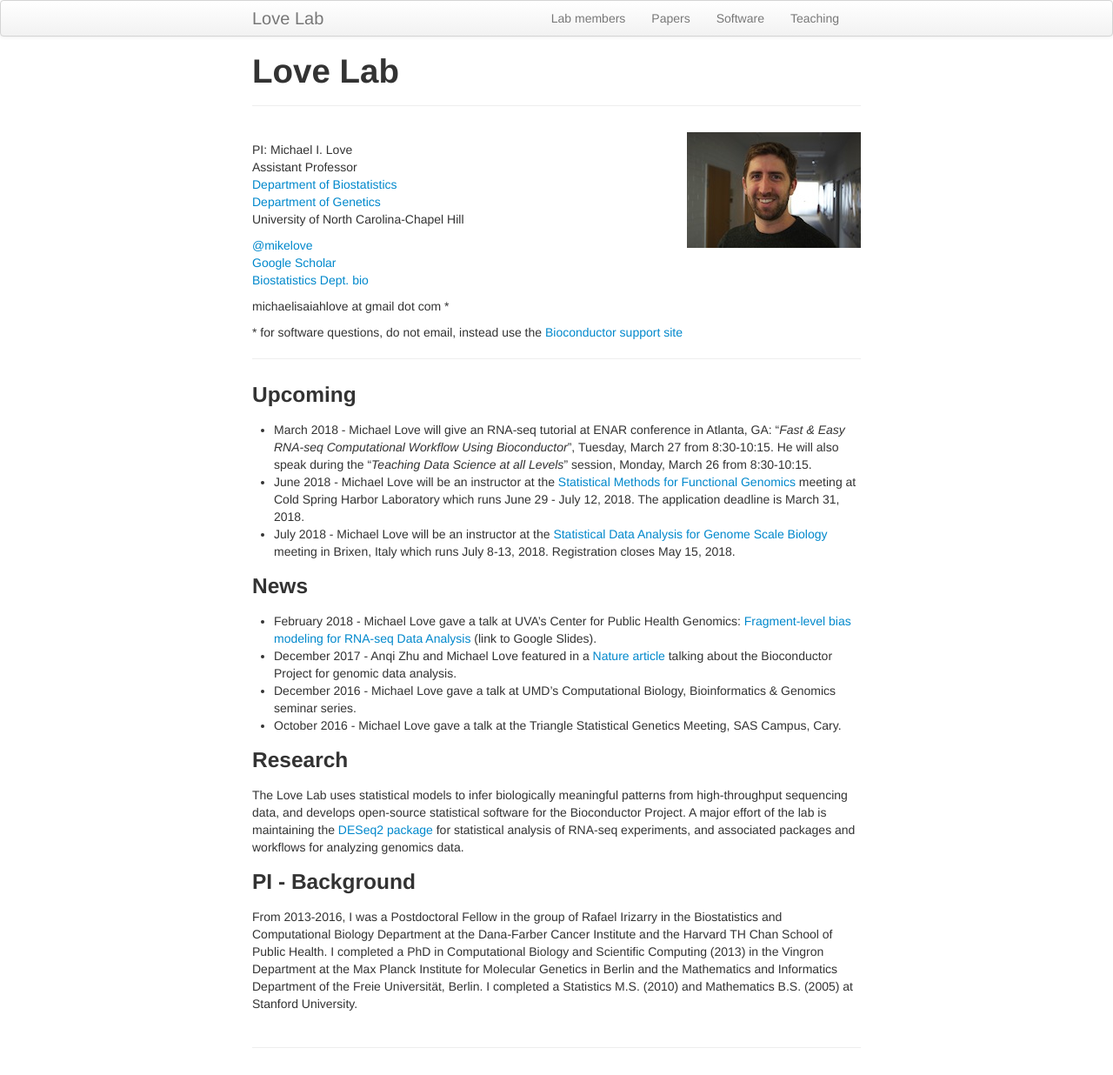
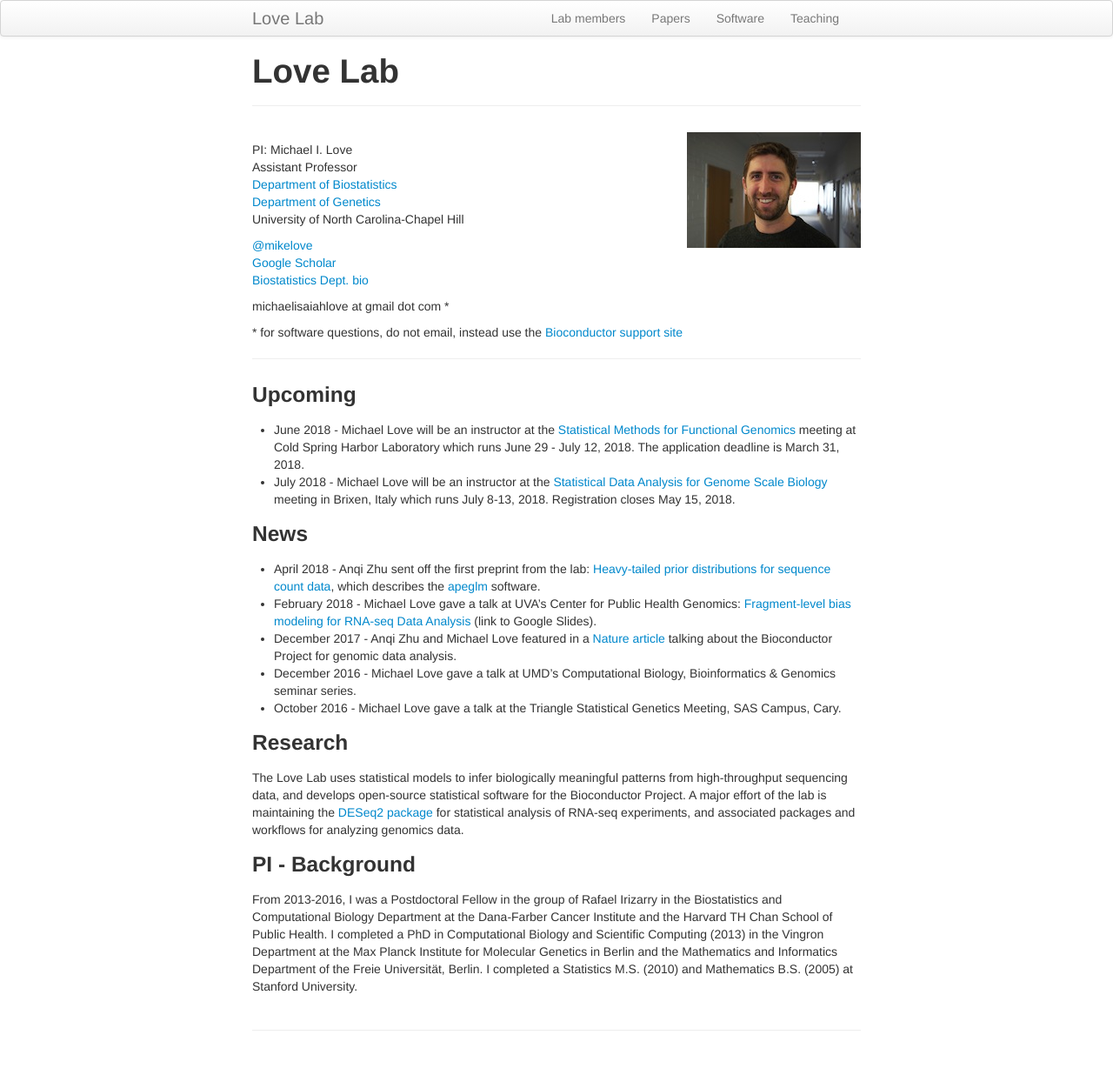
Before and after one commit to mikelove/mikelove.github.io, a Jekyll site: the page built from index.md, in a window 1280 px wide. Shown: the whole page at 87% size. Built offline with Jekyll 4.4.1, drawn with Linux system fonts in a browser that asks for light colours.

Commit message:
add apeglm preprint

```diff
--- a/index.md
+++ b/index.md
@@ -25,12 +25,6 @@ michaelisaiahlove at gmail dot com *
 
 ### Upcoming
 
-* March 2018 - Michael Love will give an RNA-seq tutorial at ENAR
-  conference in Atlanta, GA:
-  "*Fast & Easy RNA-seq Computational Workflow Using Bioconductor*",
-  Tuesday, March 27 from 8:30-10:15.
-  He will also speak during the "*Teaching Data Science at all Levels*"
-  session, Monday, March 26 from 8:30-10:15.
 * June 2018 - Michael Love will be an instructor at the
   [Statistical Methods for Functional Genomics](https://meetings.cshl.edu/courses.aspx?course=C-DATA&year=18)
   meeting at Cold Spring Harbor Laboratory which runs June 29 - July
@@ -42,6 +36,9 @@ michaelisaiahlove at gmail dot com *
 
 ### News
 
+* April 2018 - Anqi Zhu sent off the first preprint from the lab:
+  [Heavy-tailed prior distributions for sequence count data](https://www.biorxiv.org/content/early/2018/04/17/303255),
+  which describes the [apeglm](http://bioconductor.org/packages/apeglm) software.
 * February 2018 - Michael Love gave a talk at UVA's Center for Public
   Health Genomics: [Fragment-level bias modeling for RNA-seq Data
   Analysis](http://goo.gl/ftK55e) (link to Google Slides).
```
Also changed, not shown: pages/papers.md (+7 -0 lines).
